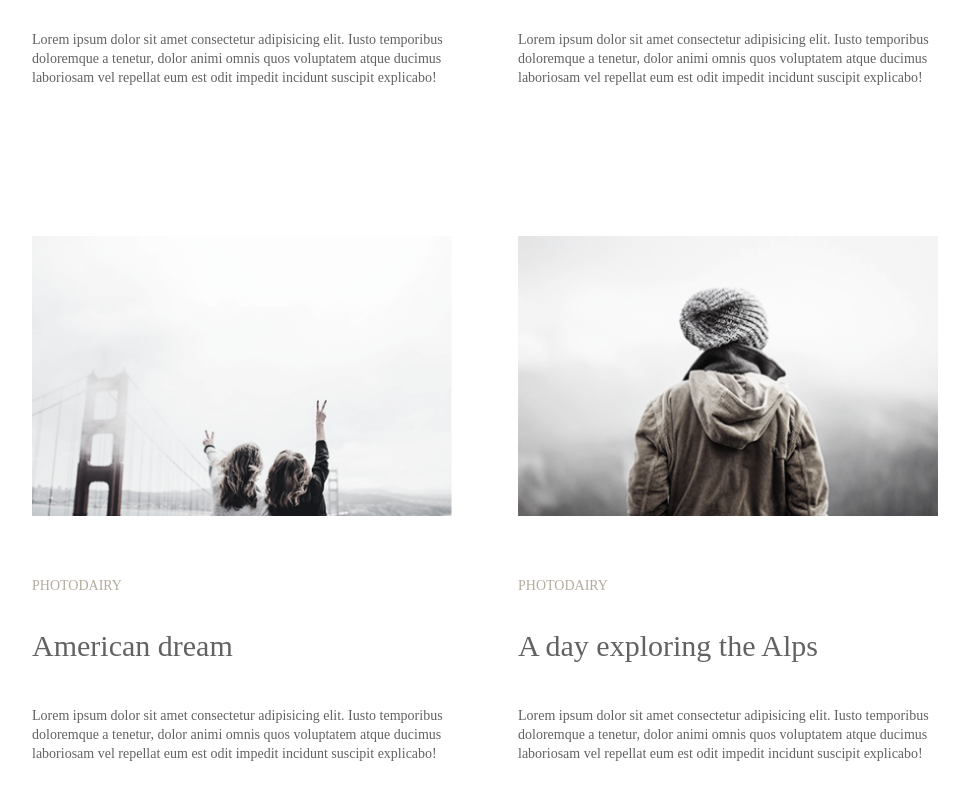
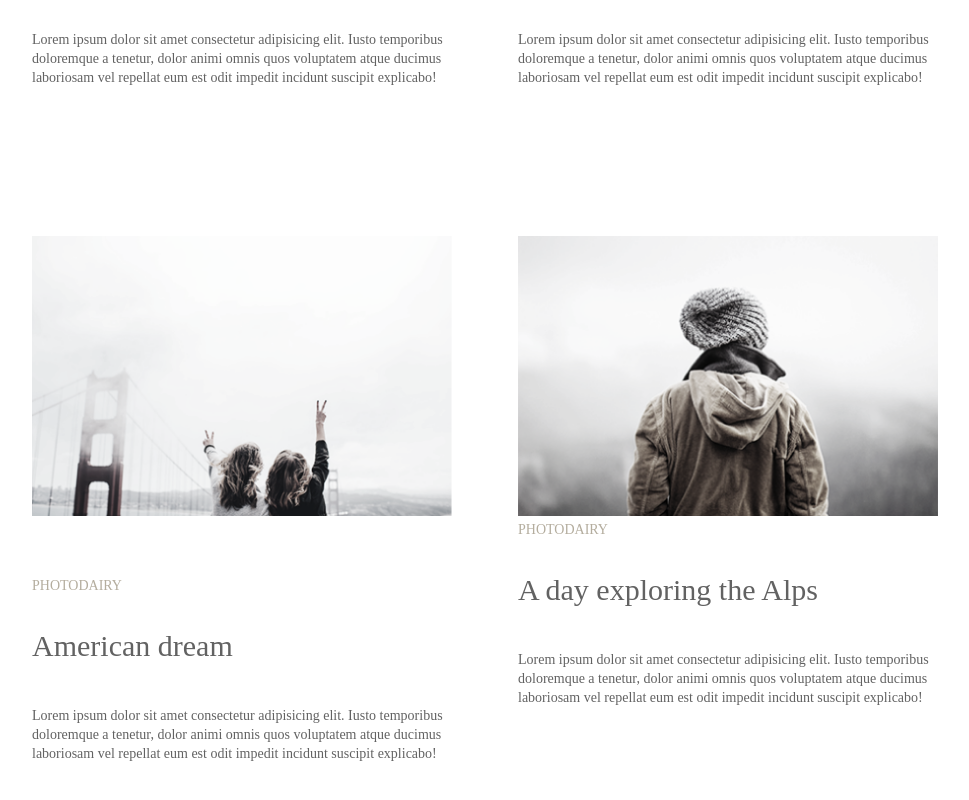
Before and after one commit to Nikindor/lifestyle, a plain HTML site: page index.html in a window 1280 px wide. Shown: the part 622-1422 px from the top of the page, without its empty margins (115-1084 px from the left). Drawn offline with Linux system fonts and the light colour scheme.

Commit message:
Update style.css

```diff
--- a/css/style.css
+++ b/css/style.css
@@ -65,8 +65,8 @@ button {
     height: 280px;
 }
 .card1 a {
+    position: absolute;
     list-style: none;
-    position: absolute;
     width: 64px;
     height: 33px;
     top: 342px;
@@ -201,23 +201,21 @@ button {
     color: #626262;
 }
 .card4 {
-    position: absolute;
     width: 420px;
     height: 516px;
-    top: 676px;
-    left: 486px;
+    margin-top: 676px;
+    float: right;
 }
 .card4 img {
-    position: absolute;
     width: 420px;
     height: 280px;
+    margin-top: 0;
 }
 .card4 a {
     list-style: none;
-    position: absolute;
     width: 64px;
     height: 16px;
-    top: 342px;
+    margin-top: 32px;
     font-family: Ubuntu;
     font-style: normal;
     font-weight: 300;
@@ -227,10 +225,9 @@ button {
     text-decoration: none;
 }
 .card4 h2 {
-    position: absolute;
     width: 408px;
     height: 40px;
-    top: 390px;
+    margin-top: 32px;
     font-family: Playfair Display;
     font-style: normal;
     font-weight: normal;
@@ -239,10 +236,9 @@ button {
     color: #626262;
 }
 .card4 div {
-    position: absolute;
     width: 420px;
     height: 76px;
-    top: 470px;
+    margin-top: 40px;
     font-family: Playfair Display;
     font-style: normal;
     font-weight: normal;
```
